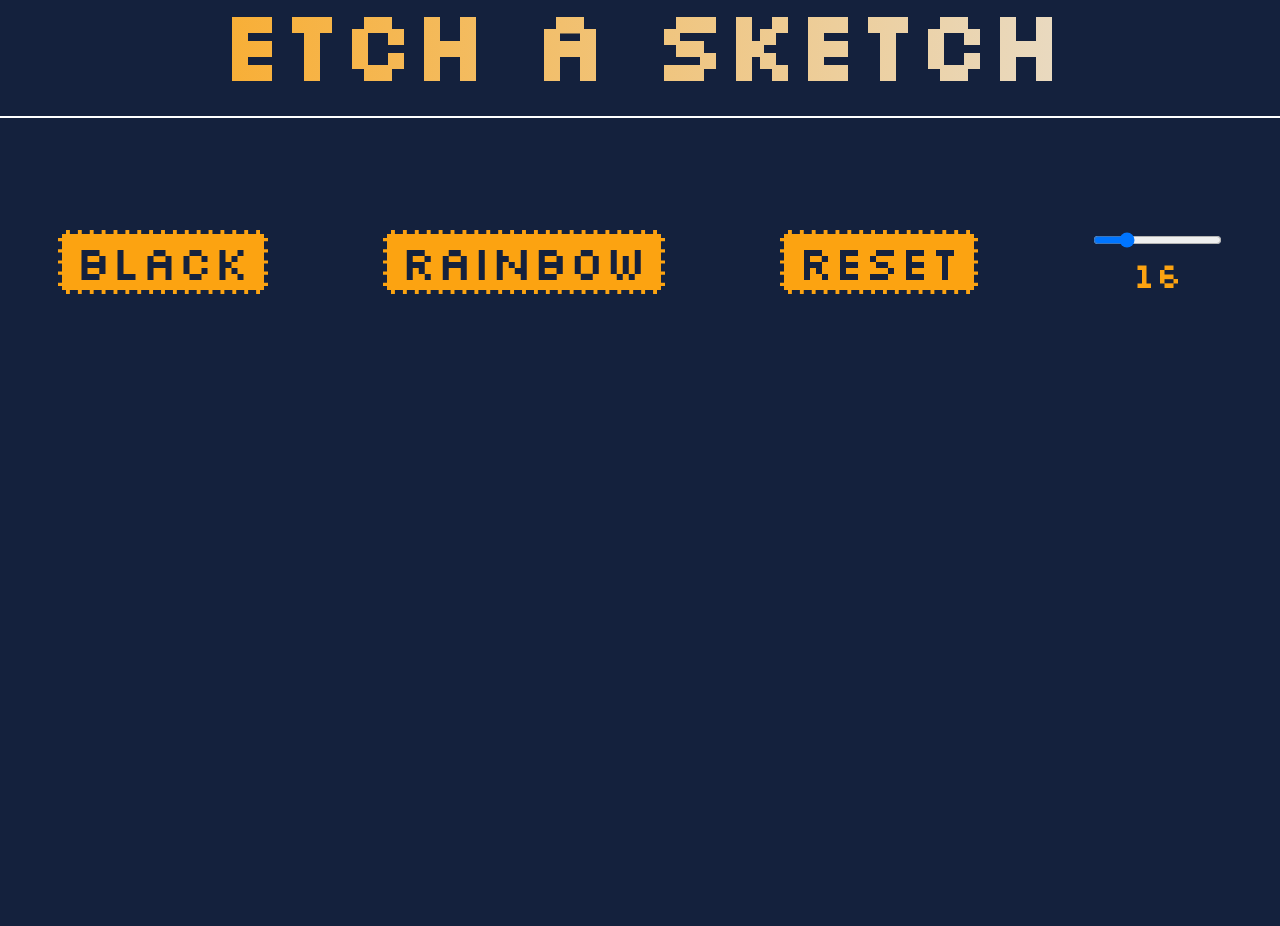
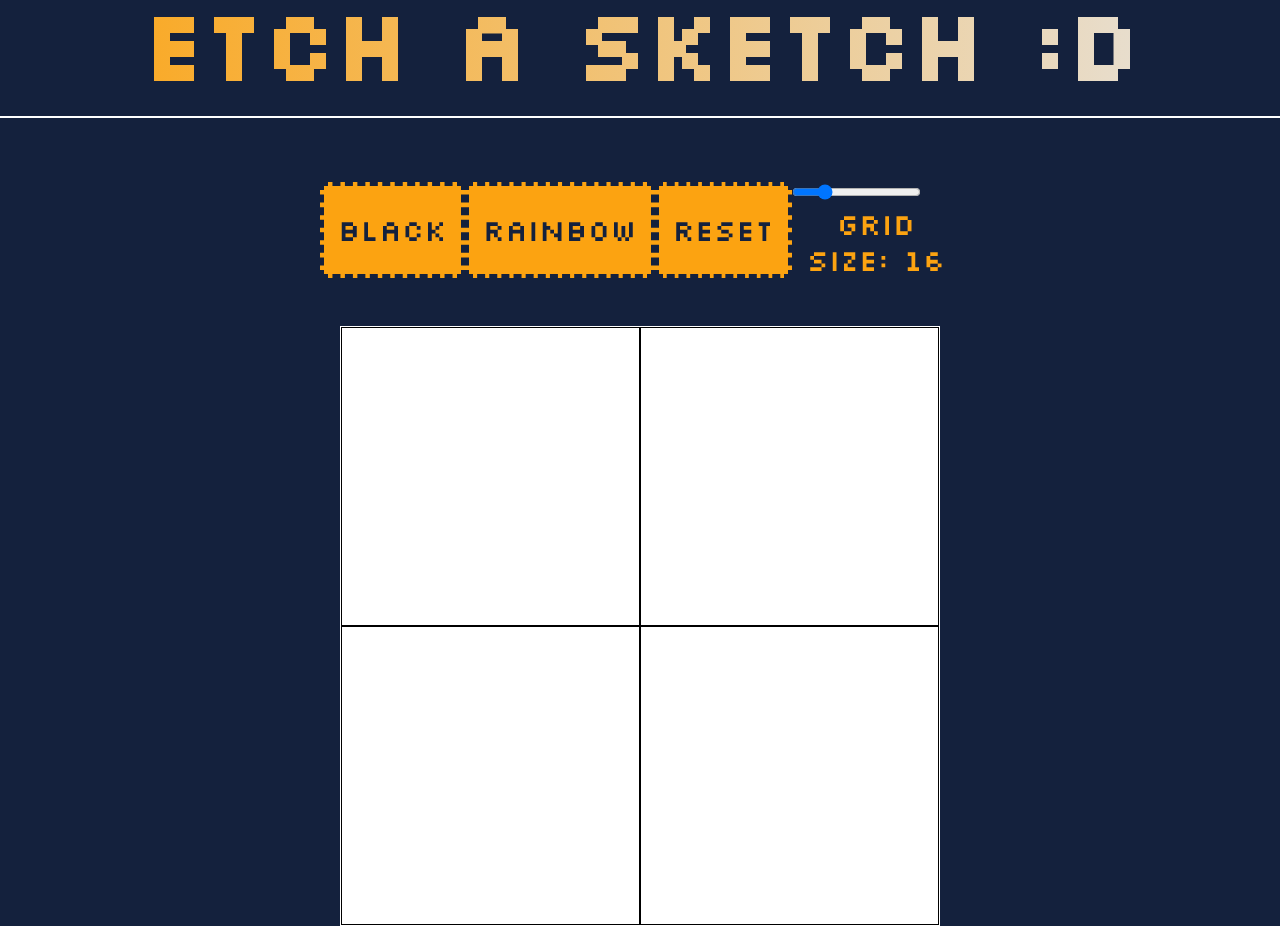
Before and after one commit to santomi3112/etch-a-sketch, a website: page index.html in a window 1280 px wide. Before the commit the page ends 800 px from the top, so only its background shows below. Drawn offline with Linux system fonts and the light colour scheme.

Commit message:
added main layout

```diff
--- a/index.html
+++ b/index.html
@@ -19,22 +19,59 @@
   </head>
   <body class="bg-biru2">
     <header>
-      <p class="font-silkscreen text-red-700 text-8xl font-extrabold text-center animate-bounce text-transparent bg-clip-text bg-gradient-to-r from-kuning3 to-abu4 mt-5">etch a sketch</p>
+      <p
+        class="font-silkscreen text-red-700 text-8xl font-extrabold text-center animate-bounce text-transparent bg-clip-text bg-gradient-to-r from-kuning3 to-abu4 mt-5"
+      >
+        etch a sketch :D
+      </p>
       <!-- white bar under header -->
       <div class="container mx-auto border border-white"></div>
     </header>
 
     <main>
-        <!-- menu buttons -->
-        <div class="container  border-white mx-auto mt-28 flex justify-around ">
-            <button class="bg-kuning3 text-5xl font-silkscreen border-4 border-biru2 border-dashed text-biru2 px-3.5 hover:bg-white active:bg-white focus:outline-none focus:ring focus:ring-kuning3">Black</button>
-            <button class="bg-kuning3 text-5xl font-silkscreen border-4 border-biru2 border-dashed text-biru2 px-3.5 hover:bg-white active:bg-white focus:outline-none focus:ring focus:ring-kuning3">Rainbow</button>
-            <button class="bg-kuning3 text-5xl font-silkscreen border-4 border-biru2 border-dashed text-biru2 px-3.5 hover:bg-white active:bg-white focus:outline-none focus:ring focus:ring-kuning3">Reset</button>
-            <div>
-                <input type="range" min="2" max="64" value="16" class="hover:bg-white active:bg-white focus:outline-none focus:ring focus:ring-kuning3">
-                <p class="text-center font-silkscreen text-4xl text-kuning3">16</p>
-            </div>
+      <!-- menu buttons -->
+      <div
+        class="container border-white mx-auto mt-16 flex justify-around w-1/2"
+      >
+        <button
+          class="bg-kuning3 text-3xl font-silkscreen border-4 border-biru2 border-dashed text-biru2 px-3.5 hover:bg-white active:bg-white focus:outline-none focus:ring focus:ring-kuning3"
+        >
+          Black
+        </button>
+        <button
+          class="bg-kuning3 text-3xl font-silkscreen border-4 border-biru2 border-dashed text-biru2 px-3.5 hover:bg-white active:bg-white focus:outline-none focus:ring focus:ring-kuning3"
+        >
+          Rainbow
+        </button>
+        <button
+          class="bg-kuning3 text-3xl font-silkscreen border-4 border-biru2 border-dashed text-biru2 px-3.5 hover:bg-white active:bg-white focus:outline-none focus:ring focus:ring-kuning3"
+        >
+          Reset
+        </button>
+        <div>
+          <input
+            type="range"
+            min="2"
+            max="64"
+            value="16"
+            class="hover:bg-white active:bg-white focus:outline-none focus:ring focus:ring-kuning3"
+          />
+          <p class="text-center font-silkscreen text-3xl text-kuning3">
+            grid size: <span>16</span>
+          </p>
         </div>
+      </div>
+
+      <!-- grid canvas -->
+      <div
+        class="container border border-white mx-auto mt-12 h-[600px] w-[600px] text-white grid grid-cols-[repeat(2,_2fr)] grid-rows-[repeat(2,_2fr)]"
+      >
+        <div class="border border-black bg-white">1</div>
+        <div class="border border-black bg-white">1</div>
+        <div class="border border-black bg-white">1</div>
+        <div class="border border-black bg-white">1</div>
+
+      </div>
     </main>
 
     <footer></footer>
```
Also changed, not shown: output.css.
